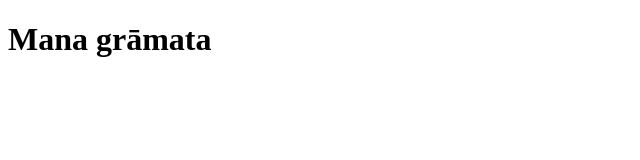
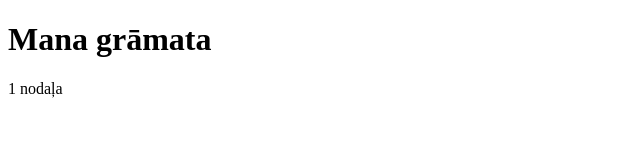
Before and after one commit to Z11mulis/Projekts, a plain HTML site: page index.html in a window 1280 px wide. Shown: the full height of the page, 0-640 px from the left. Drawn offline with Linux system fonts and the light colour scheme.

Commit message:
Update index.html

```diff
--- a/index.html
+++ b/index.html
@@ -5,5 +5,6 @@
         <h1>
             Mana grāmata
         </h1>
+        <p> 1 nodaļa <p>
     </body>
 </html>
```
